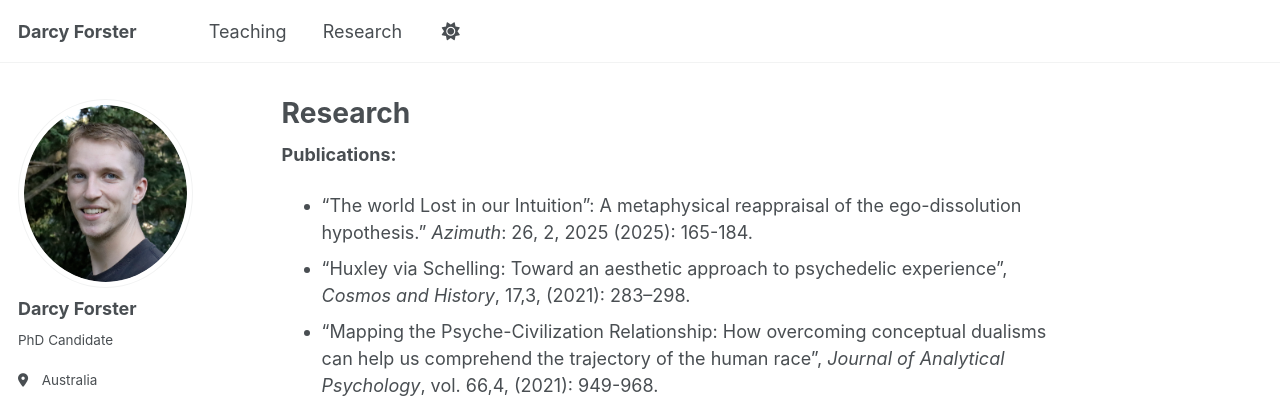
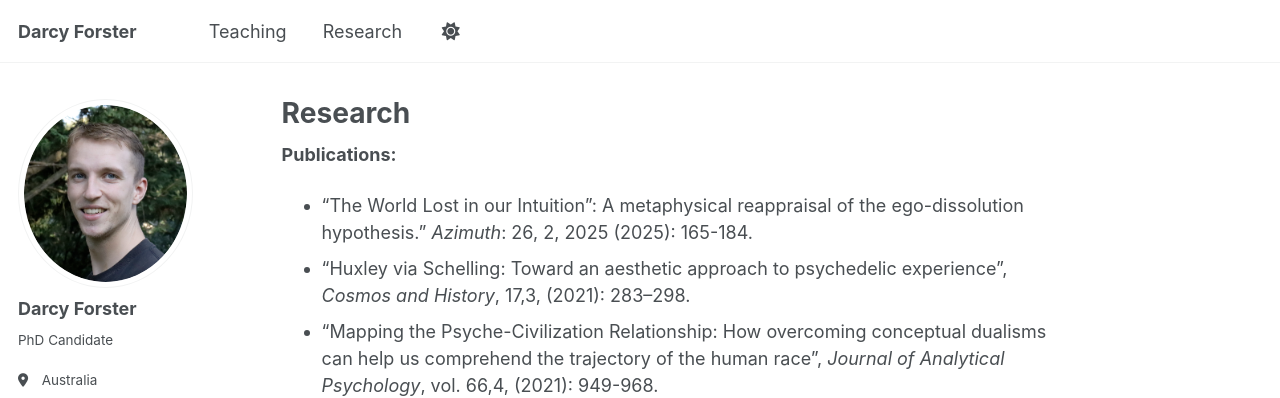
Before and after one commit to darcyforster/academic-pages, a Jekyll site: the page built from _pages/research.md, in a window 1280 px wide and 1240 px high. Shown: the top 398 px of the window. Built offline with Jekyll 4.4.1, drawn with Linux system fonts in a browser that asks for light colours.

```diff
--- a/_pages/research.md
+++ b/_pages/research.md
@@ -4,7 +4,7 @@ permalink: /research/
 ---
 
 **Publications:**
-* “The world Lost in our Intuition”: A metaphysical reappraisal of the ego-dissolution hypothesis." *Azimuth*: 26, 2, 2025 (2025): 165-184.
+* “The World Lost in our Intuition”: A metaphysical reappraisal of the ego-dissolution hypothesis." *Azimuth*: 26, 2, 2025 (2025): 165-184.
 * “Huxley via Schelling: Toward an aesthetic approach to psychedelic experience”, *Cosmos and History*, 17,3, (2021): 283–298.
 * “Mapping the Psyche-Civilization Relationship: How overcoming conceptual dualisms can help us comprehend the trajectory of the human race”, *Journal of Analytical Psychology*, vol. 66,4, (2021): 949-968.
 
```
